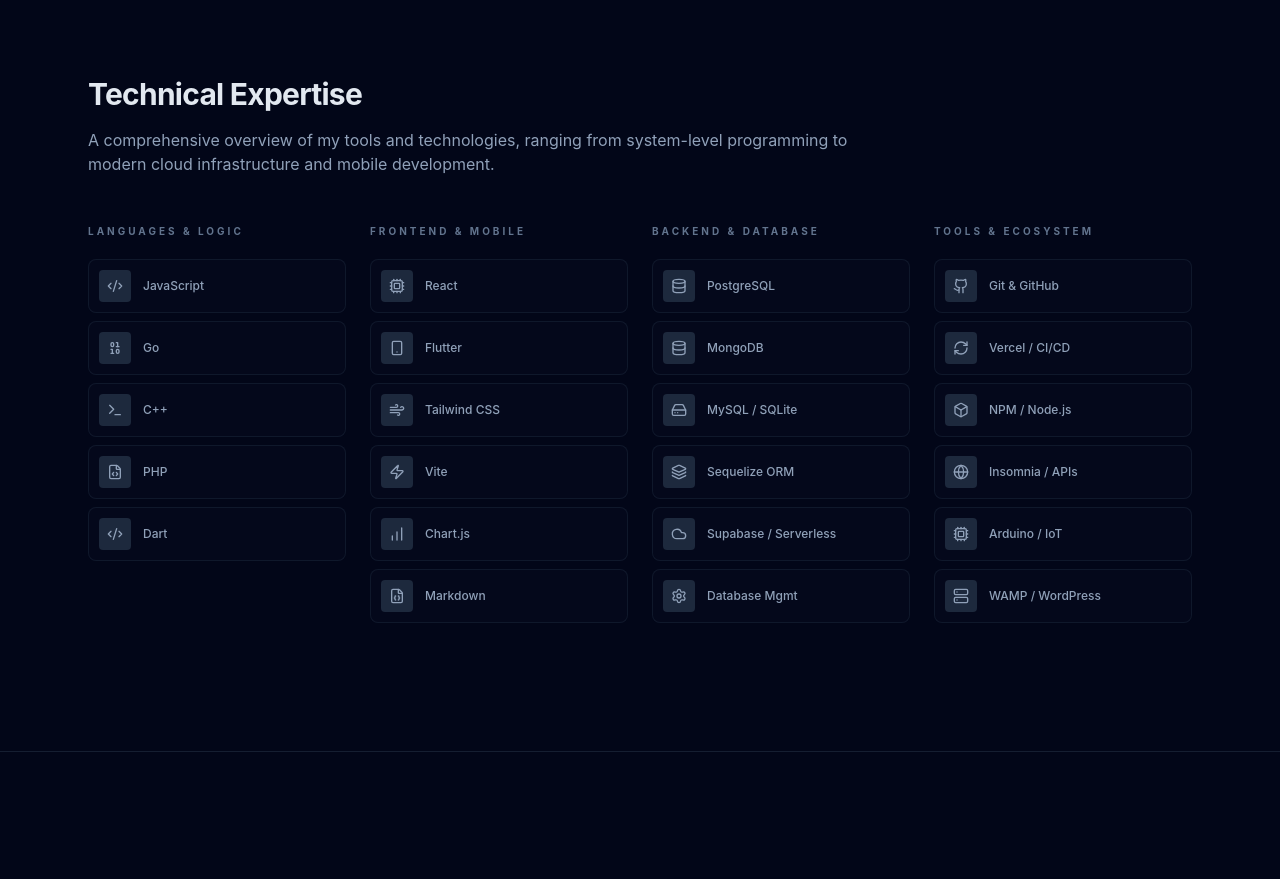
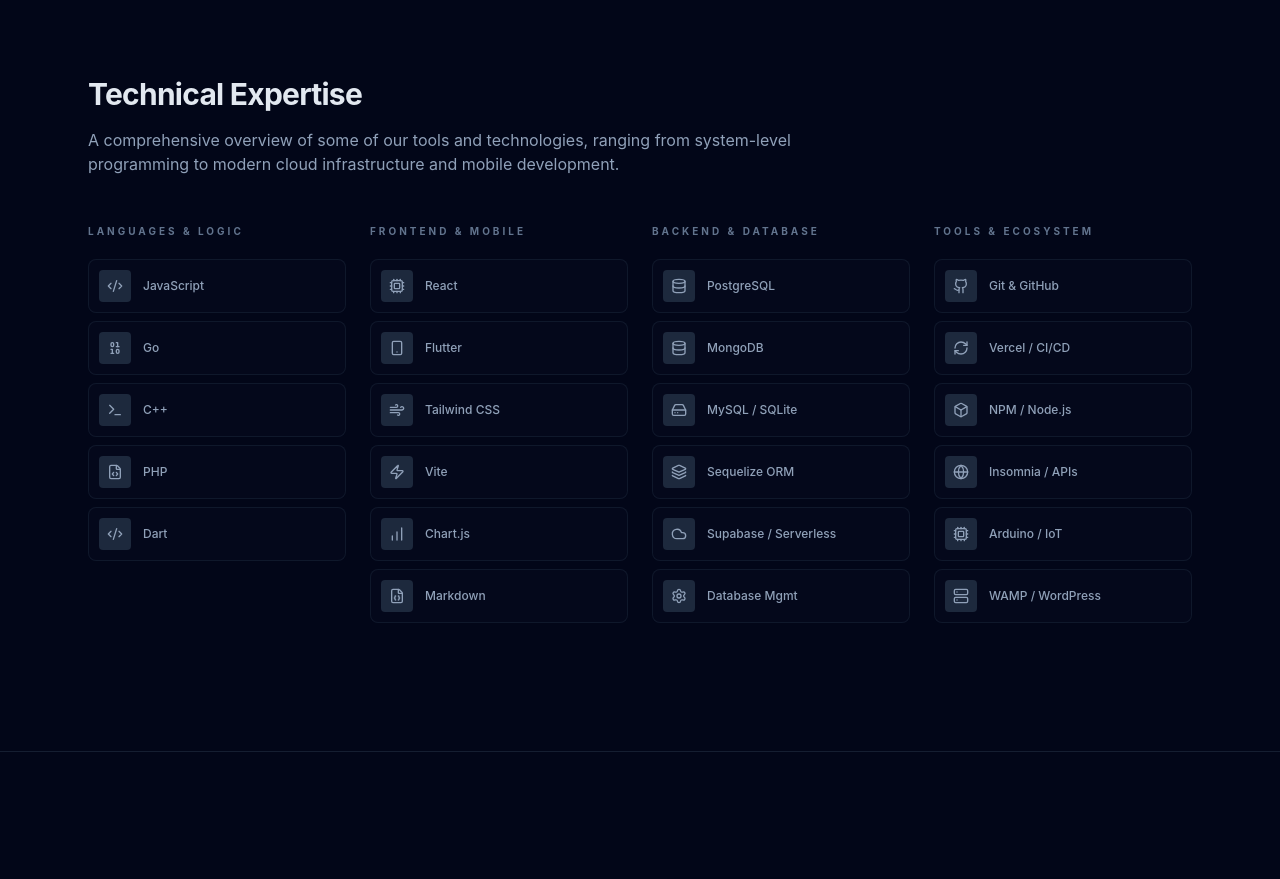
Before and after one commit to Zennertekh/zennertekh-website, a React (Vite) app: page / in a window 1280 px wide. Shown: the part 4560-5439 px from the top of the page. Built offline with nearby package versions, Linux system fonts and the light colour scheme.

Commit message:
text recorrection

```diff
--- a/src/sections/Skills.jsx
+++ b/src/sections/Skills.jsx
@@ -63,7 +63,7 @@
           Technical Expertise
         </h2>
         <p data-reveal="up" className="max-w-3xl text-slate-400">
-          A comprehensive overview of my tools and technologies, ranging from system-level programming
+          A comprehensive overview of some of our tools and technologies, ranging from system-level programming
           to modern cloud infrastructure and mobile development.
         </p>
       </div>
```
